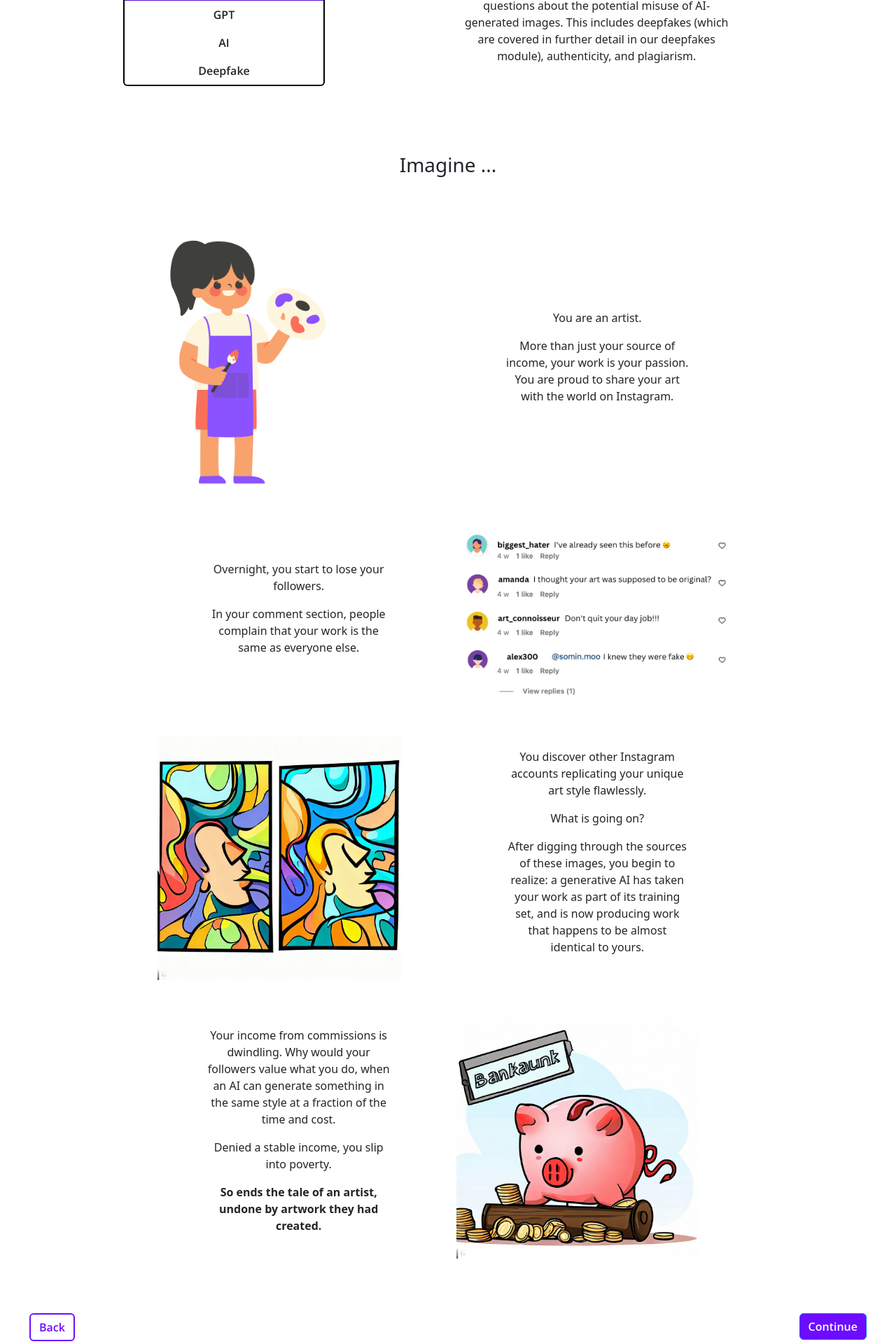
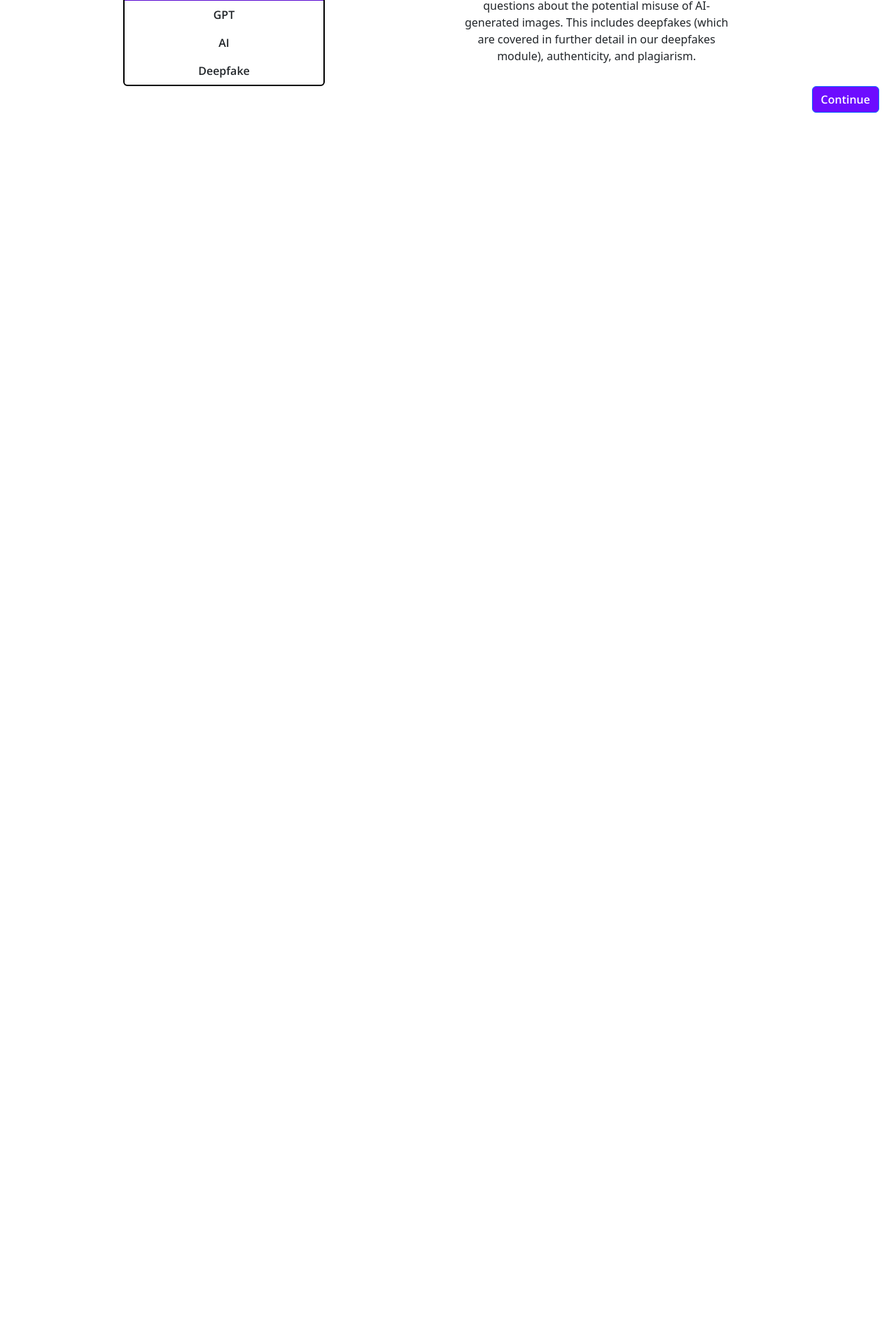
Before and after one commit to harslash/EthicAI, a Vue app in the folder project/ethicai-spa/: page /dalle/the-rise-of-dalle in a window 1280 px wide. Shown: the part 538-2458 px from the top of the page at 70% size. After the commit the page ends 939 px from the top, so only its background shows below. Built offline with nearby package versions, Linux system fonts and the light colour scheme.

Commit message:
added scroll

```diff
--- a/project/ethicai-spa/src/components/pages/dalle/dalle-page-1.vue
+++ b/project/ethicai-spa/src/components/pages/dalle/dalle-page-1.vue
@@ -1,16 +1,17 @@
 <template>
+  <div>
     <nav-bar />
     <div class="container-fluid page-container text-center">
       <!-- Element 1 -->
       <div class="row h-25">
         <div class="col-md-12">
           <h1 class="mt-5" style="font-size: 28px;"><u>The Rise of DALL·E</u></h1>
-        <br>
+          <br />
         </div>
       </div>
 
       <!-- Element 2 -->
-    <div class="row h-30 mb-5 justify-content-center">
+      <div ref="firstSection" class="row h-30 mb-5 justify-content-center" :class="{ 'hidden': !showFirstSection}">
         <div class="col-md-8 d-flex align-items-center">
           <div class="d-flex justify-content-center flex-wrap">
             <p class="text-left section-text">
@@ -34,22 +35,24 @@
         </div>
         <div class="col-md-6 d-flex align-items-center">
           <p class="text-right section-text">
-          <br>
+            <br />
             However, it also raises some significant ethical questions about the potential misuse of AI-generated images. This includes deepfakes (which are covered in further detail in our deepfakes module), authenticity, and plagiarism.
           </p>
+        </div>
+
+        <div class="row h-20">
+          <div class="col-md-12 d-flex justify-content-end">
+            <purple-btn :text="'Continue'" @click="showSecondSection = true; scrollIntoSecondSection()" />
+          </div>
         </div>
       </div>
 
       <!-- Element 4 -->
-    <div class="row h-30 mb-5 justify-content-center">
+      <div ref="secondSection" class="row h-30 mb-5 justify-content-center" :class="{ 'hidden': !showSecondSection }">
         <div class="col-md-12">
           <h1 class="mt-5" style="font-size: 28px;">Imagine ...</h1>
-        <br>
+          <br />
         </div>
-    </div>
-
-    <!-- Element 5 -->
-    <div class="row h-30 mb-5 justify-content-center">
         <div class="col-md-4 d-flex align-items-center">
           <img class="img-a-small" src="../../../assets//artist.png" alt="a female artist holding a paintbrush" />
         </div>
@@ -63,10 +66,15 @@
             </p>
           </div>
         </div>
+        <div class="row h-20">
+          <div class="col-md-12 d-flex justify-content-end">
+            <purple-btn :text="'Continue'" @click="showThirdSection = true; scrollIntoThirdSection()" />
+          </div>
+        </div>
       </div>
 
       <!-- Element 6 -->
-    <div class="row h-30 mb-5 justify-content-center">
+      <div ref="thirdSection" class="row h-30 mb-5 justify-content-center" :class="{ 'hidden': !showThirdSection }">
         <div class="col-md-4 d-flex align-items-center">
           <div class="d-flex justify-content-center flex-wrap">
             <p class="text-left section-text">
@@ -80,10 +88,15 @@
         <div class="col-md-4 d-flex align-items-center">
           <img class="img-a-large" src="../../../assets//haters.png" alt="mean Instagram comments section" />
         </div>
+        <div class="row h-20">
+          <div class="col-md-12 d-flex justify-content-end">
+            <purple-btn :text="'Continue'" @click="showFourthSection = true; scrollIntoFourthSection()" />
+          </div>
+        </div>
       </div>
 
       <!-- Element 7 -->
-    <div class="row h-30 mb-5 justify-content-center">
+      <div ref="fourthSection" class="row h-30 mb-5 justify-content-center" :class="{ 'hidden': !showFourthSection }">
         <div class="col-md-4 d-flex align-items-center">
           <img class="img-a-medium" src="../../../assets//identical_art.jpeg" alt="two art pieces that look identical" />
         </div>
@@ -100,10 +113,15 @@
             </p>
           </div>
         </div>
+        <div class="row h-20">
+          <div class="col-md-12 d-flex justify-content-end">
+            <purple-btn :text="'Continue'" @click="showFifthSection = true; scrollIntoFifthSection()" />
+          </div>
+        </div>
       </div>
 
       <!-- Element 8 -->
-    <div class="row h-30 mb-5 justify-content-center">
+      <div ref="fifthSection" class="row h-30 mb-5 justify-content-center" :class="{ 'hidden': !showFifthSection }">
         <div class="col-md-4 d-flex align-items-center">
           <div class="d-flex justify-content-center flex-wrap">
             <p class="text-left section-text">
@@ -120,21 +138,20 @@
         <div class="col-md-4 d-flex align-items-center">
           <img class="img-a-medium" src="../../../assets//sad_piggy.jpeg" alt="mean Instagram comments section" />
         </div>
-    </div>
-
         <div class="row h-20">
           <div class="col-md-12 d-flex justify-content-between">
             <router-link to="/dalle" class="my-button">
-          <purple-btn-outline :text="'Back'"></purple-btn-outline>
+              <purple-btn-outline :text="'Back'" />
             </router-link>
             <router-link to="/dalle/ai-generated-vs-human-art" class="my-button">
-          <purple-btn :text="'Continue'"></purple-btn>
+              <purple-btn :text="'Continue'" />
             </router-link>
           </div>
         </div>
-
+        <page-footer :class="{ 'hidden': !showFooter }" />
       </div>
-  <page-footer />
+    </div>
+  </div>
 </template>
 
 <script lang="ts">
@@ -142,7 +159,7 @@ import { defineComponent } from 'vue';
 import NavBar from '../../reusable/nav-bar.vue';
 import PageFooter from '../../reusable/page-footer.vue';
 import PurpleBtn from '../../reusable-ui/purple-btn.vue';
-import PurpleBtnOutline from '../../reusable-ui/purple-btn-outline.vue'
+import PurpleBtnOutline from '../../reusable-ui/purple-btn-outline.vue';
 import ImportantTermsCard from '../../reusable/important-terms-card.vue';
 
 export default defineComponent({
@@ -163,9 +180,53 @@ export default defineComponent({
           definition: 'A deepfake is a computer-made imitation video, image, or audio, mimicking reality and often impersonating individuals (Seon, n.d.).',
         },
       ],
+      showFirstSection: true,
+      showSecondSection: false,
+      showThirdSection: false,
+      showFourthSection: false,
+      showFifthSection: false,
+      showFooter: false,
     };
   },
-  methods: {},
+  methods: {
+    scrollIntoSecondSection() {
+      this.$nextTick(() => {
+        const element = this.$refs.secondSection as HTMLElement;
+        if (element) {
+          element.scrollIntoView({
+            behavior: 'smooth',
+            block: 'start',
+            inline: 'start',
+          });
+        }
+      });
+    },
+    scrollIntoThirdSection() {
+      this.$nextTick(() => {
+        const element = this.$refs.thirdSection as HTMLElement;
+        if (element) {
+          element.scrollIntoView({ behavior: 'smooth', block: 'start', inline: 'start' });
+        }
+      });
+    },
+    scrollIntoFourthSection() {
+      this.$nextTick(() => {
+        const element = this.$refs.fourthSection as HTMLElement;
+        if (element) {
+          element.scrollIntoView({ behavior: 'smooth', block: 'start', inline: 'start' });
+        }
+      });
+    },
+    scrollIntoFifthSection() {
+      this.$nextTick(() => {
+        const element = this.$refs.fifthSection as HTMLElement;
+        if (element) {
+          element.scrollIntoView({ behavior: 'smooth', block: 'start', inline: 'start' });
+          this.showFooter = true;
+        }
+      });
+    },
+  },
   components: {
     'nav-bar': NavBar,
     'page-footer': PageFooter,
@@ -182,7 +243,7 @@ export default defineComponent({
 .container-fluid.page-container {
   height: flex;
   margin-top: 60px;
-  margin-bottom: 60px;
+  margin-bottom: 20px;
 }
 
 .img-a {
@@ -212,4 +273,10 @@ export default defineComponent({
   margin: 30px; /* Adjust the margin size as needed */
 }
 
+.hidden {
+  opacity: 0;
+  max-height: 0;
+  overflow: hidden;
+}
+
 </style>
```
Lines whose indentation alone changed are shown as unchanged.
